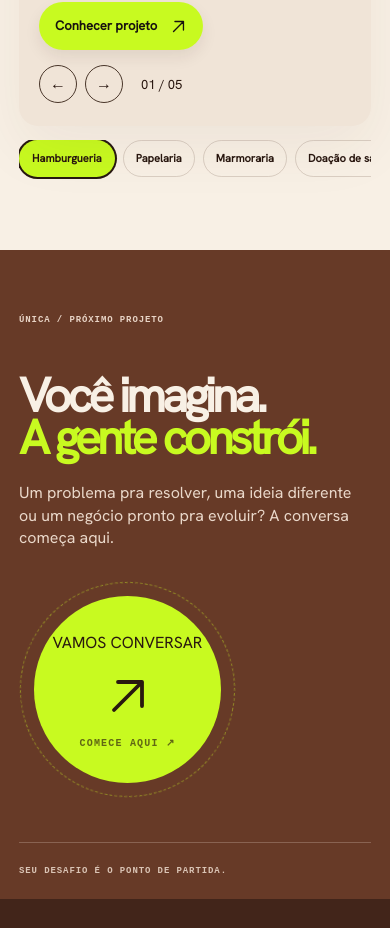
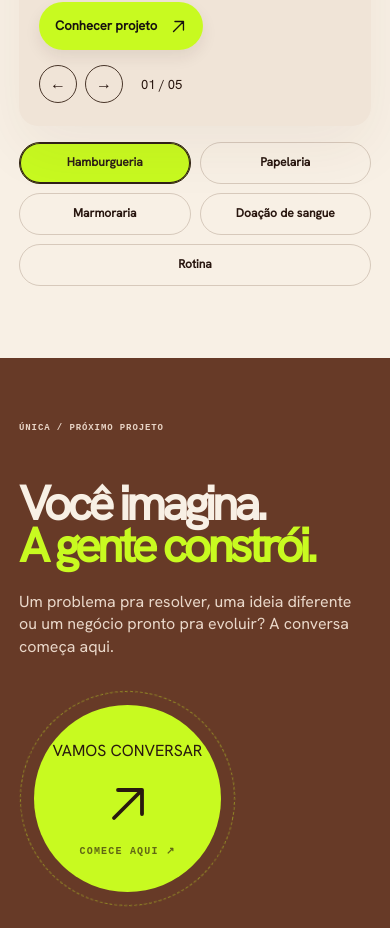
Before and after one commit to palomagl/unica, a React (Vite) app: page / in a window 390 px wide. Shown: the part 4658-5586 px from the top of the page. Built offline with nearby package versions, Linux system fonts and the light colour scheme.

Commit message:
fix: project selector buttons fully visible across desktop and mobile

```diff
--- a/src/studio.css
+++ b/src/studio.css
@@ -672,3 +672,66 @@ a:hover>.u-vector-arrow,button:hover>.u-vector-arrow{transform:translate(2px,-2p
     transition: none;
   }
 }
+
+
+/* Navegação do portfólio — cinco nomes sempre visíveis, sem clipping. */
+#projetos .u-small-projects {
+  display: grid;
+  grid-template-columns: repeat(5, minmax(0, 1fr));
+  width: 100%;
+  max-width: 960px;
+  margin: 24px auto 0;
+  gap: 10px;
+  justify-content: stretch;
+  align-items: stretch;
+  padding: 0 0 4px;
+  overflow: visible;
+  scroll-snap-type: none;
+}
+#projetos .u-small-projects button {
+  width: 100%;
+  min-width: 0;
+  min-height: 46px;
+  padding: 10px 9px;
+  white-space: normal;
+  overflow-wrap: anywhere;
+  text-align: center;
+  line-height: 1.15;
+  font-weight: 800;
+  font-size: clamp(11px, .93vw, 13px);
+  border: 1px solid #8e725f50;
+  border-radius: 100px;
+  scroll-snap-align: none;
+}
+#projetos .u-small-projects button[aria-pressed="true"] {
+  background: var(--u-accent);
+  color: #2d2017;
+  border-color: #302018;
+  box-shadow: inset 0 0 0 1px #302018;
+}
+@media (max-width: 850px) {
+  #projetos .u-small-projects {
+    max-width: 630px;
+    grid-template-columns: repeat(3, minmax(0, 1fr));
+    gap: 9px;
+  }
+  #projetos .u-small-projects button {
+    font-size: 12px;
+  }
+}
+@media (max-width: 520px) {
+  #projetos .u-small-projects {
+    grid-template-columns: repeat(2, minmax(0, 1fr));
+    gap: 9px;
+    margin-top: 16px;
+    overflow: visible;
+  }
+  #projetos .u-small-projects button {
+    min-height: 42px;
+    font-size: 12px;
+    padding: 10px 8px;
+  }
+  #projetos .u-small-projects button:last-child:nth-child(odd) {
+    grid-column: 1 / -1;
+  }
+}
```
